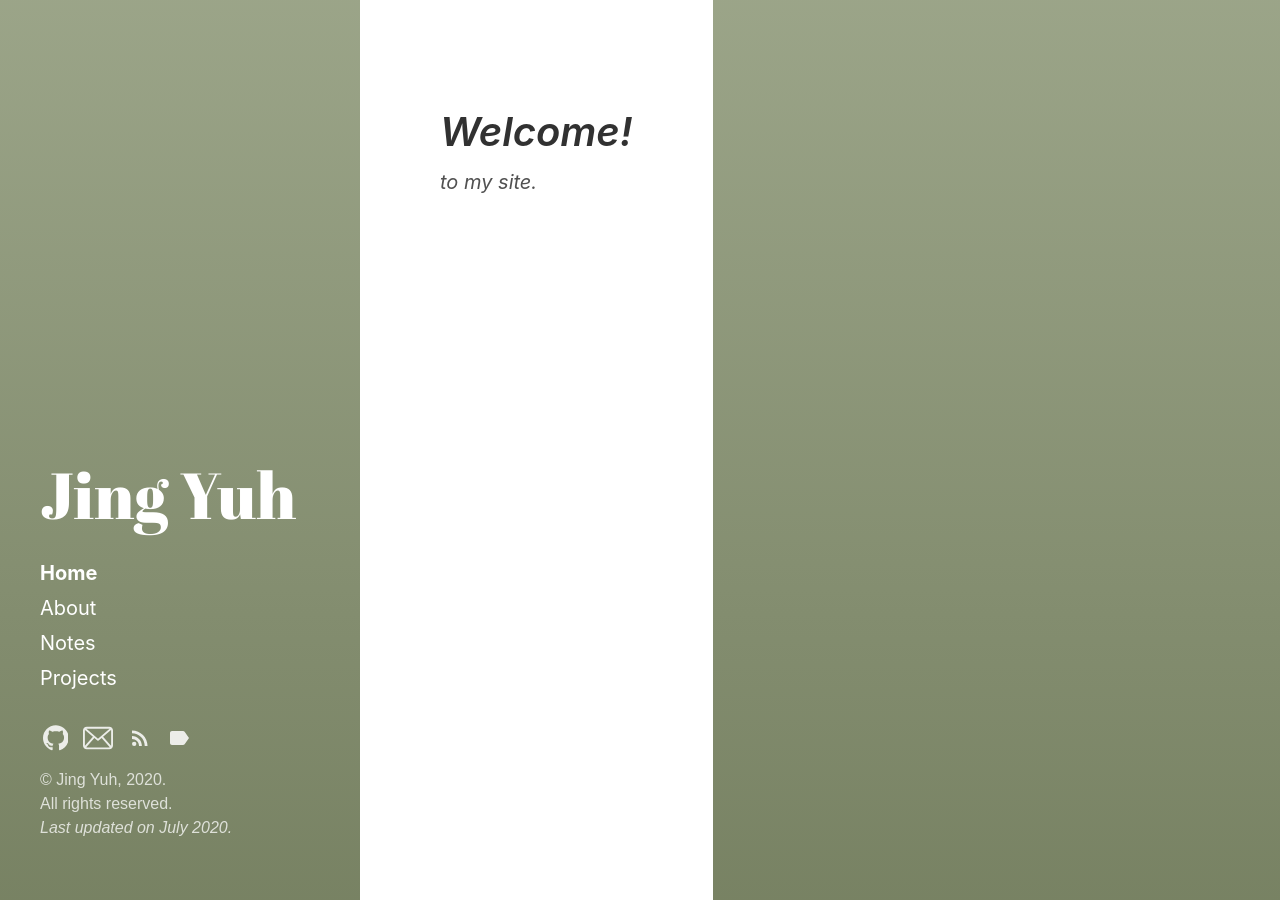
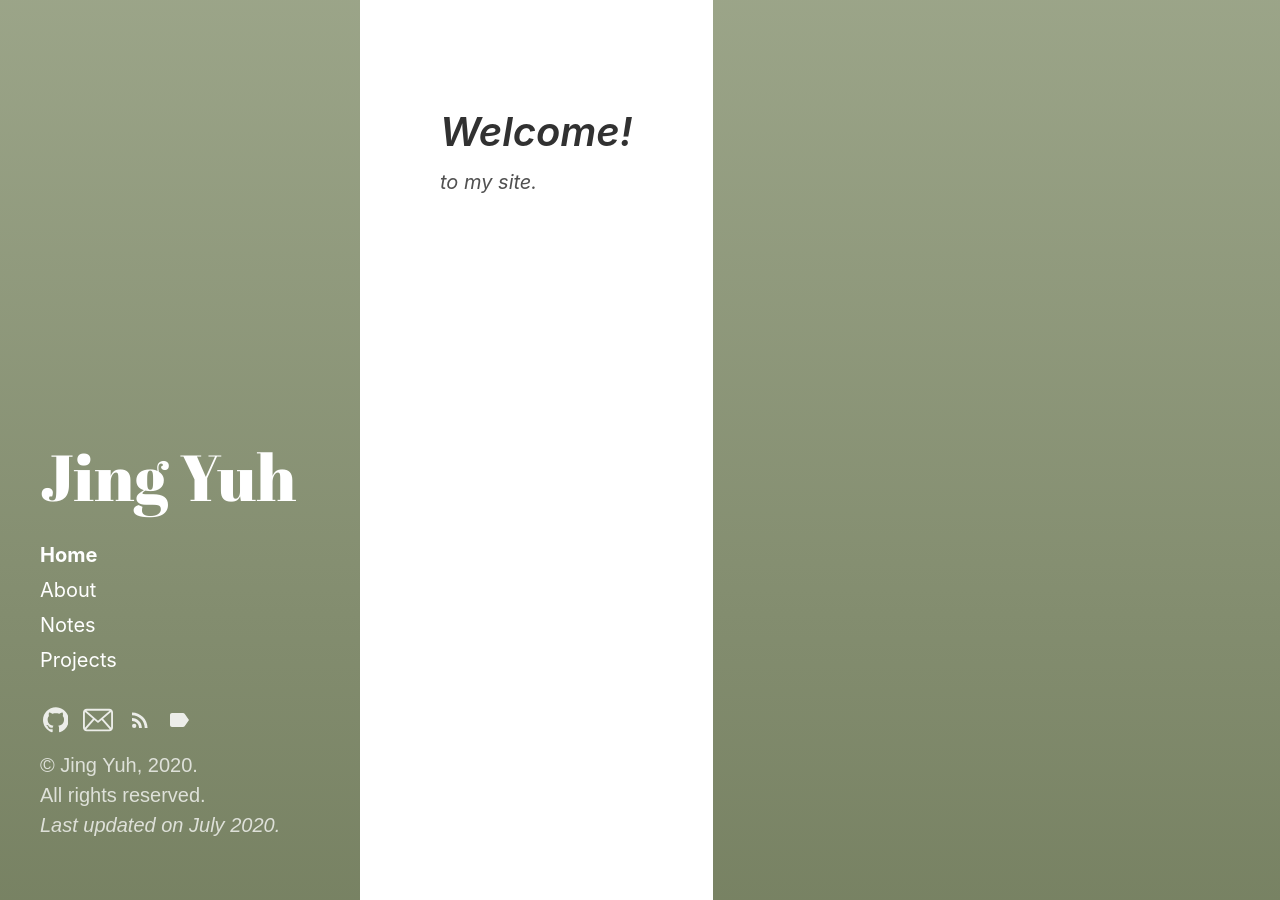
Before and after one commit to jyang123-bit/Website, a Jekyll site: the page built from index.html, in a window 1280 px wide. Built offline with Jekyll 4.4.1, drawn with Linux system fonts in a browser that asks for light colours; the list of posts is cut into pages by our own code.

Commit message:
Update main.scss

```diff
--- a/assets/css/main.scss
+++ b/assets/css/main.scss
@@ -3,7 +3,7 @@
 # only main files contain this front matter, not partials.
 ---
 .copyright{
-	font-size: .80em;
+	font-size: 1em;
 	font-family: sans-serif;
 }
 
```
